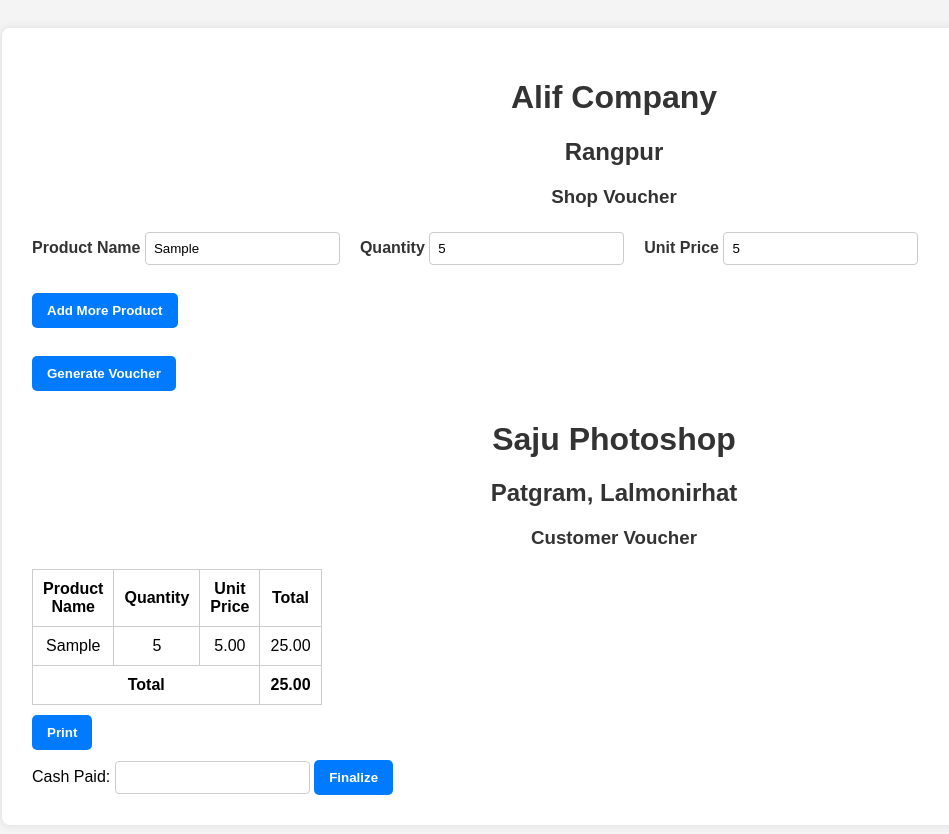
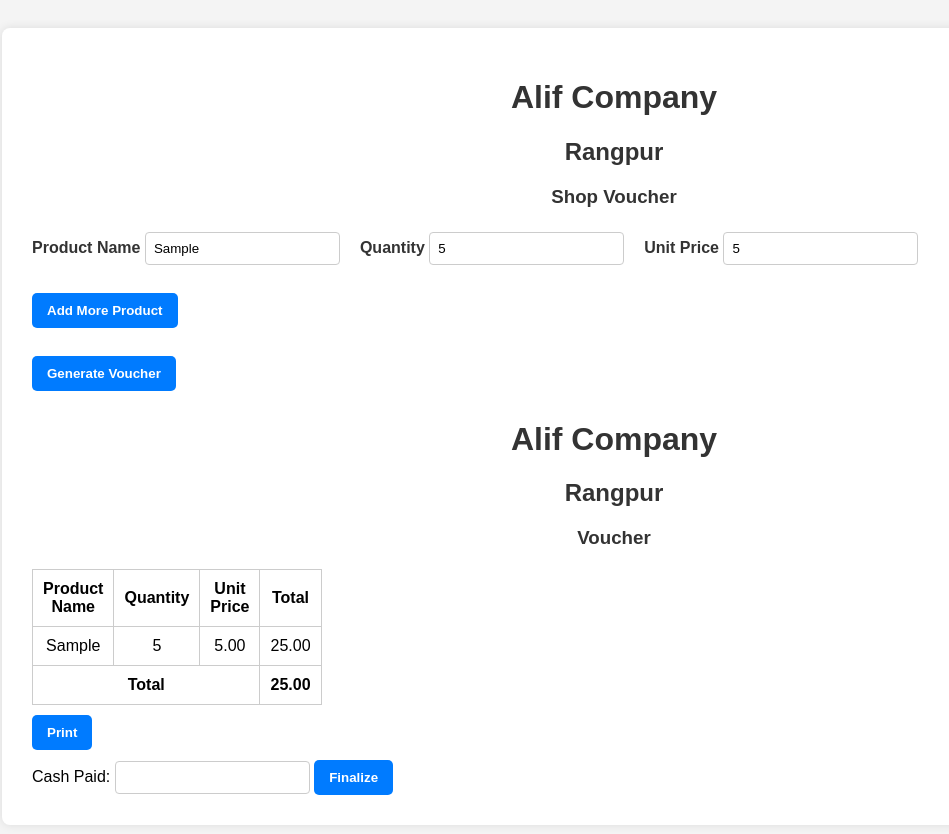
Before and after one commit to Alif1121/shop_project, a plain HTML site: page index.html in a window 1280 px wide. Both pictures are taken after typing "Sample", "5", "5" into the empty fields and a click on the button "Generate Voucher". Shown: the whole page, without its empty margins (26-975 px from the left). Drawn offline with Linux system fonts and the light colour scheme.

Commit message:
Update index.html

```diff
--- a/index.html
+++ b/index.html
@@ -40,10 +40,9 @@
     </form>
 
     <div id="voucher" style="display: none;">
-      <h1>Saju Photoshop</h1>
-      <h2>Patgram, Lalmonirhat</h2>
-      <h3>Customer Voucher</h3>
-
+        <h1>Alif Company </h1>
+    <h2>Rangpur </h2>
+    <h3> Voucher</h3>
       <table id="voucherTable">
         <thead>
           <tr>
```
